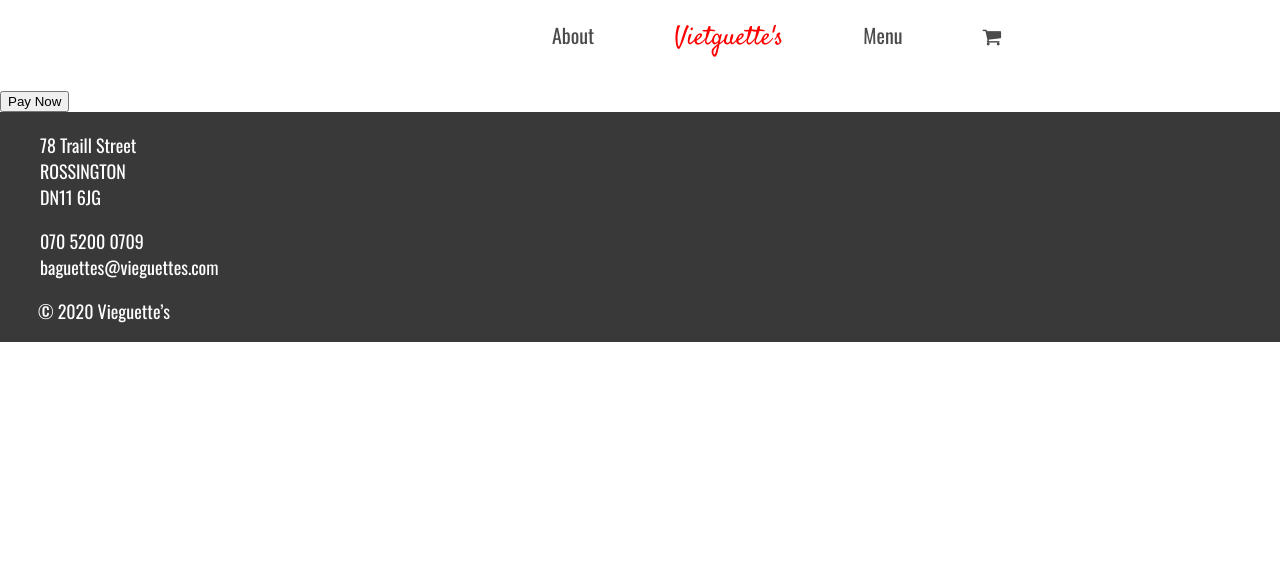
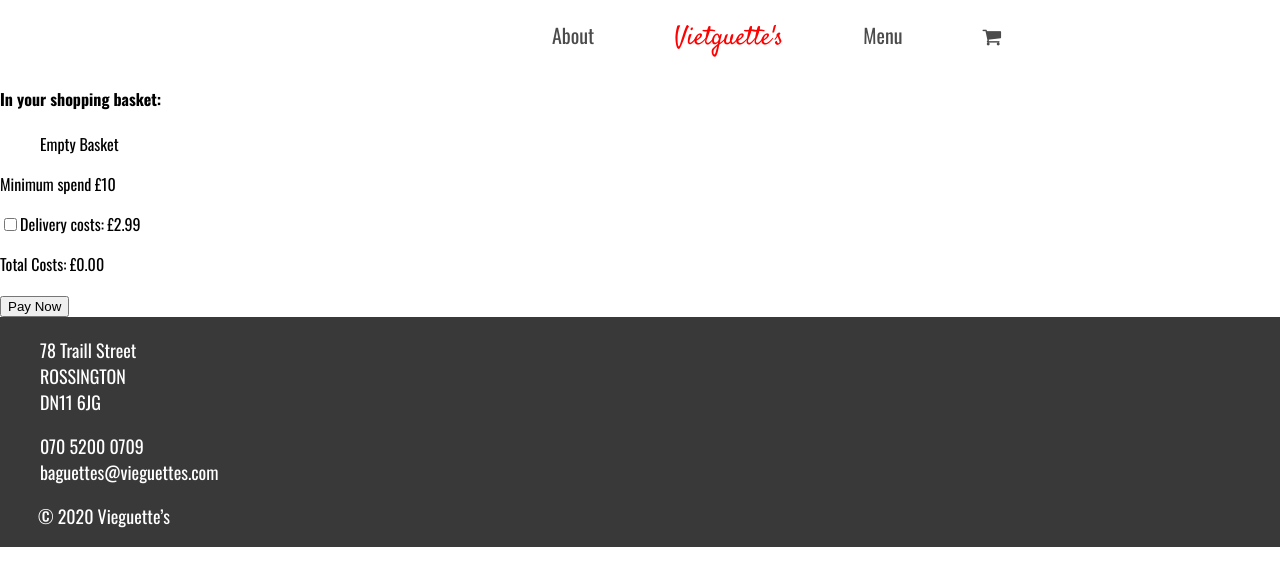
Before and after one commit to AnnaTran96/baguette, a React (Create React App) app in the folder frontend/: page /basket in a window 1280 px wide. Shown: the top 586 px of the page. Built offline with nearby package versions, Linux system fonts and the light colour scheme.

Commit message:
import basket card component

```diff
--- a/frontend/src/pages/Basket.js
+++ b/frontend/src/pages/Basket.js
@@ -1,4 +1,5 @@
 import React from 'react'
+import { BasketCard } from '../components'
 import { withRouter } from 'react-router-dom'
 
 const Basket = (props) => {
@@ -8,8 +9,10 @@ const Basket = (props) => {
         props.history.push('/account')
     }
 
+
     return (
         <div className="basket-container">
+            <BasketCard/>
             <button onClick={handleClick}>Pay Now</button>
         </div>
     )
```
